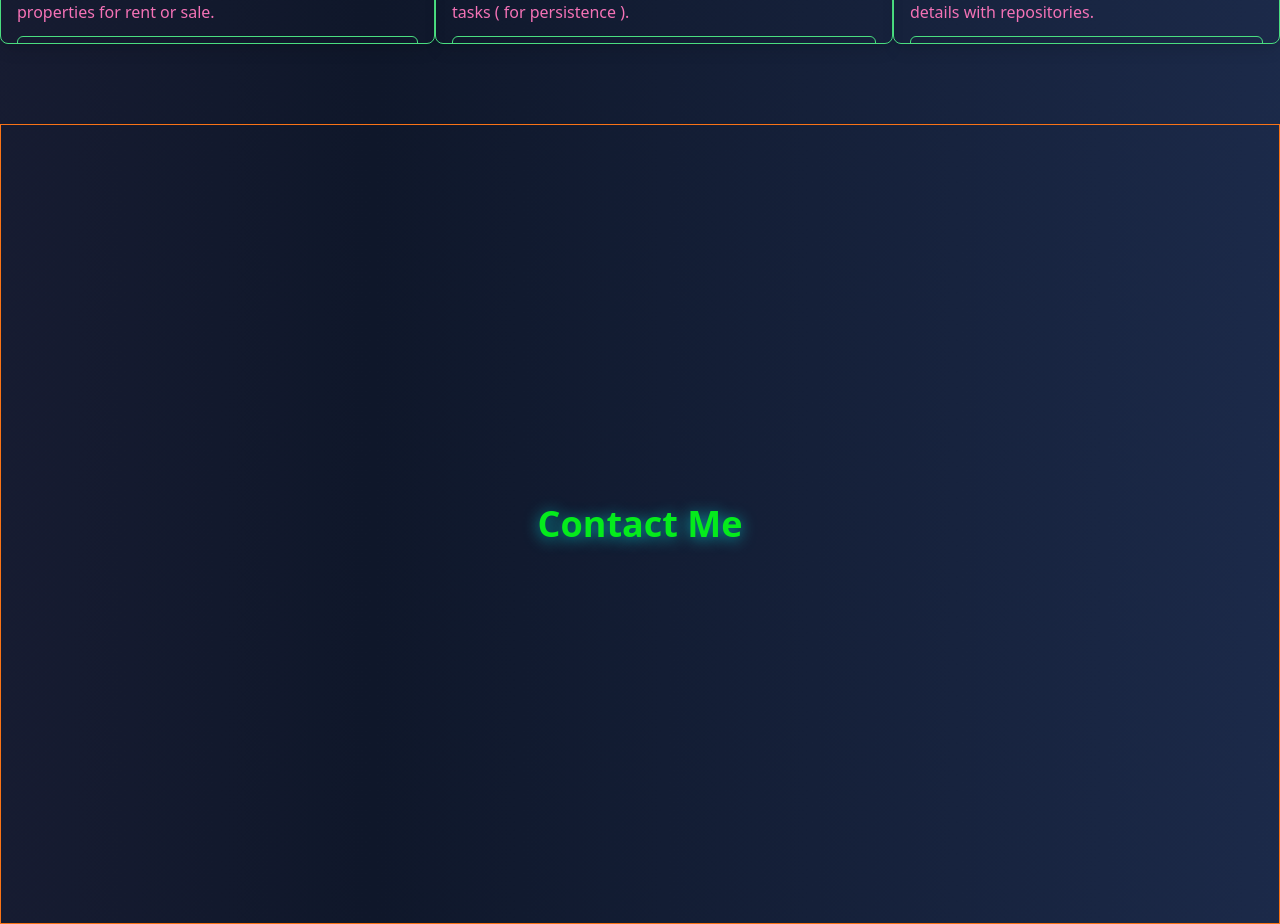
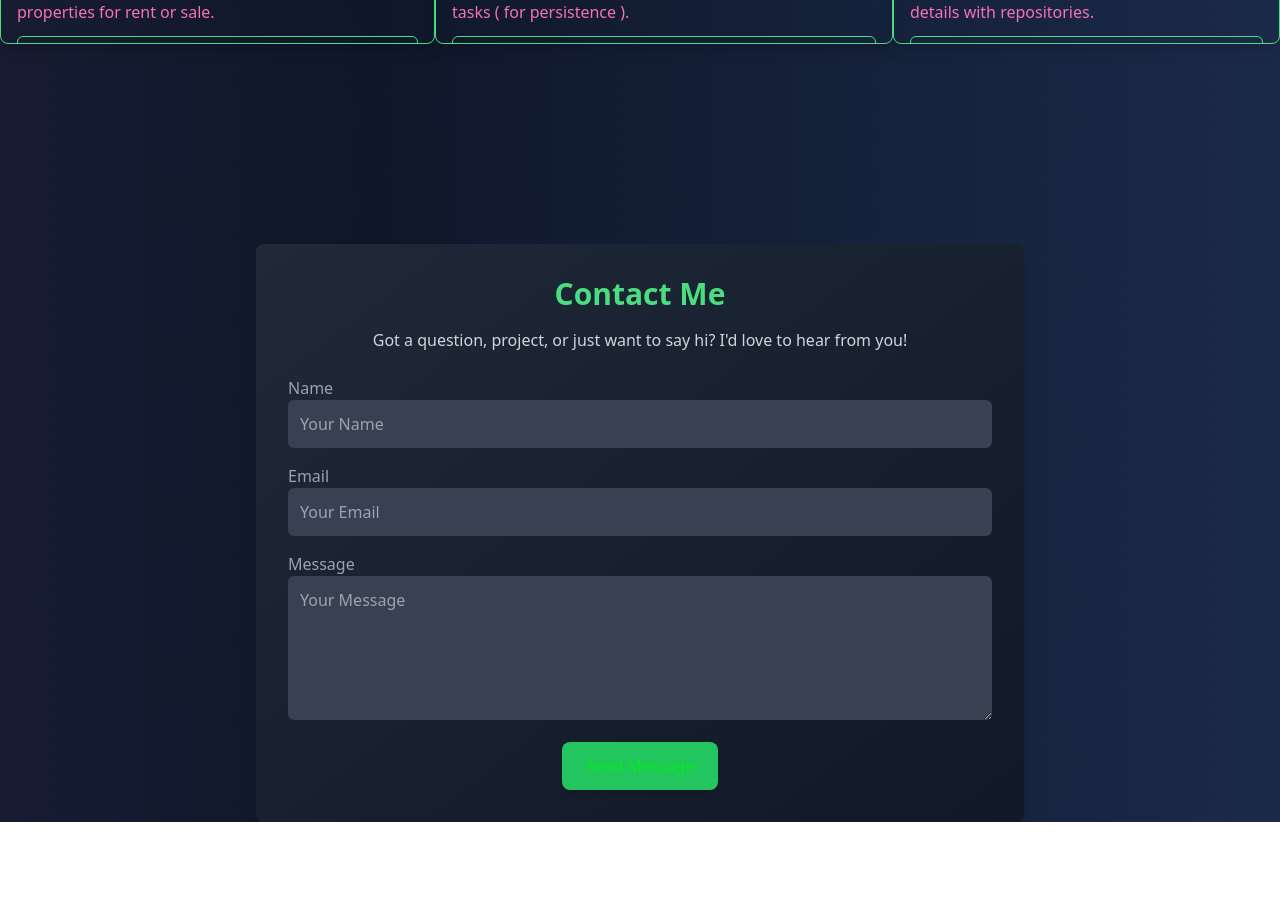
Before and after one commit to imnakul/My_Portfolio, a React (Vite) app: page / in a window 1280 px wide. Shown: the part 1400-2324 px from the top of the page. After the commit the page ends 2222 px from the top, so only its background shows below. Built offline with nearby package versions, Linux system fonts and the light colour scheme; the HTML template or start-up script is replaced by a standard one.

Commit message:
added margin below cards + contact page ui done + Navbar put glow effect behind button

```diff
--- a/src/components/Contact.jsx
+++ b/src/components/Contact.jsx
@@ -1,9 +1,108 @@
+import { useState } from 'react'
+
 function Contact() {
+   // <div className='min-h-screen flex flex-col items-center justify-center bg-transparent text-white border border-orange-500'>
+   //    <h1 className='text-4xl font-bold'>Contact Me</h1>
+   //    <img src='../../assets/border.png' alt='' />
+   // </div>
+
+   const [formData, setFormData] = useState({
+      name: '',
+      email: '',
+      message: '',
+   })
+
+   const handleInputChange = (e) => {
+      const { name, value } = e.target
+      setFormData({ ...formData, [name]: value })
+   }
+
+   const handleSubmit = (e) => {
+      e.preventDefault()
+      alert('Form submitted!') // Replace with actual submission logic
+      setFormData({ name: '', email: '', message: '' })
+   }
+
    return (
-      <div className='min-h-screen flex items-center justify-center bg-transparent text-white border border-orange-500'>
-         <h1 className='text-4xl font-bold'>Contact Me</h1>
-      </div>
+      <>
+         <div className='max-w-3xl mx-auto mt-10 bg-gradient-to-br from-gray-800 to-gray-900 text-white p-8 rounded-lg shadow-lg hover:shadow-[0_0_20px_5px_rgba(0,255,255,0.5)] transition-transform duration-300 hover:scale-105'>
+            <h2 className='text-3xl font-bold mb-4 text-center text-green-400'>
+               Contact Me
+            </h2>
+            <p className='text-gray-300 mb-6 text-center'>
+               Got a question, project, or just want to say hi? I'd love to hear
+               from you!
+            </p>
+            <form onSubmit={handleSubmit} className='space-y-4'>
+               {/* Name */}
+               <div>
+                  <label
+                     htmlFor='name'
+                     className='block text-gray-400 font-medium'
+                  >
+                     Name
+                  </label>
+                  <input
+                     type='text'
+                     name='name'
+                     value={formData.name}
+                     onChange={handleInputChange}
+                     id='name'
+                     placeholder='Your Name'
+                     required
+                     className='w-full bg-gray-700 text-white p-3 rounded-md focus:outline-none focus:ring-2 focus:ring-green-400'
+                  />
+               </div>
+               {/* Email */}
+               <div>
+                  <label
+                     htmlFor='email'
+                     className='block text-gray-400 font-medium'
+                  >
+                     Email
+                  </label>
+                  <input
+                     type='email'
+                     name='email'
+                     value={formData.email}
+                     onChange={handleInputChange}
+                     id='email'
+                     placeholder='Your Email'
+                     required
+                     className='w-full bg-gray-700 text-white p-3 rounded-md focus:outline-none focus:ring-2 focus:ring-green-400'
+                  />
+               </div>
+               {/* Message */}
+               <div>
+                  <label
+                     htmlFor='message'
+                     className='block text-gray-400 font-medium'
+                  >
+                     Message
+                  </label>
+                  <textarea
+                     name='message'
+                     value={formData.message}
+                     onChange={handleInputChange}
+                     id='message'
+                     placeholder='Your Message'
+                     rows='5'
+                     required
+                     className='w-full bg-gray-700 text-white p-3 rounded-md focus:outline-none focus:ring-2 focus:ring-green-400'
+                  ></textarea>
+               </div>
+               {/* Submit Button */}
+               <div className='flex justify-center'>
+                  <button
+                     type='submit'
+                     className='px-6 py-3 bg-green-500 text-white font-medium rounded-lg shadow-md hover:bg-green-600 focus:ring-4 focus:ring-green-300 transition-all duration-300 transform hover:scale-105'
+                  >
+                     Send Message
+                  </button>
+               </div>
+            </form>
+         </div>
+      </>
    )
 }
-
 export default Contact
--- a/src/components/Navbar.jsx
+++ b/src/components/Navbar.jsx
@@ -7,21 +7,21 @@ function Navbar() {
          <nav className='fixed top-0 left-0 w-full bg-transparent text-white shadow-lg flex justify-center h-16 border-b border-emerald-400'>
             <div className='flex gap-24'>
                <button
-                  className='text-white font-medium text-xl m-2 px-5 py-2 rounded-md transition btn btn-ghost size-xl hover:ring-2 ring-teal-300 focus:outline-none focus:ring-2 focus:ring-blue-300'
+                  className='text-white font-medium text-xl m-2 px-5 py-2 rounded-md transition btn btn-ghost size-xl hover:shadow-[0_0_20px_5px_rgba(0,255,255,0.5)] hover:ring-2 ring-teal-300 focus:outline-none focus:ring-2 focus:ring-blue-300'
                   onClick={() => scrollToSection('about')}
                >
                   About
                </button>
 
                <button
-                  className='text-white font-medium text-xl m-2 px-4 py-2 rounded-md transition btn btn-outline hover:ring-2 ring-teal-300 focus:outline-none focus:ring-2 focus:ring-blue-300'
+                  className='text-white font-medium text-xl m-2 px-4 py-2 rounded-md transition btn btn-ghost size-xl hover:shadow-[0_0_20px_5px_rgba(0,255,255,0.5)] hover:ring-2 ring-teal-300 focus:outline-none focus:ring-2 focus:ring-blue-300'
                   onClick={() => scrollToSection('projects')}
                >
                   Projects
                </button>
 
                <button
-                  className='text-white font-medium text-xl m-2 px-4 py-2 rounded-md transition btn btn-ghost size-xl hover:ring-2 ring-teal-300 focus:outline-none focus:ring-2 focus:ring-blue-300'
+                  className='text-white font-medium text-xl m-2 px-4 py-2 rounded-md transition btn btn-ghost size-xl hover:shadow-[0_0_20px_5px_rgba(0,255,255,0.5)] hover:ring-2 ring-teal-300 focus:outline-none focus:ring-2 focus:ring-blue-300'
                   onClick={() => scrollToSection('contact')}
                >
                   Contact
--- a/src/components/Projects.jsx
+++ b/src/components/Projects.jsx
@@ -5,7 +5,8 @@ import { useState } from 'react'
 const Projects = ({ imageSrc, title, description, link }) => {
    return (
       <>
-         <div className='max-w-xl h-[420px] mx-auto bg-trasparent rounded-lg shadow-lg overflow-hidden transition-transform duration-300 hover:scale-110 hover:shadow-[0_0_20px_5px_rgba(0,255,0,0.6)] border border-green-400'>
+         {/* Card for showing projects*/}
+         <div className='max-w-xl h-[420px] mx-auto mb-20 bg-trasparent rounded-lg shadow-lg overflow-hidden transition-transform duration-300 hover:scale-110 hover:shadow-[0_0_20px_5px_rgba(0,255,0,0.6)] border border-green-400'>
             {/* hover:shadow-[0_0_20px_5px_rgba(0,255,255,0.5)] */}
             {/* hover:shadow-[0_0_30px_10px_rgba(0,255,0,0.6)] */}
             <img
```
